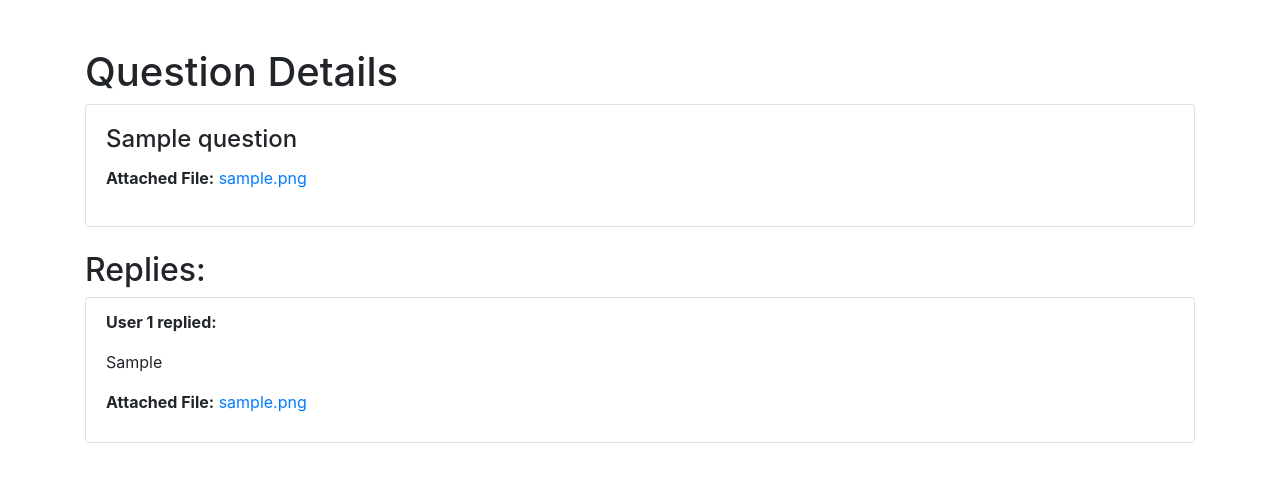
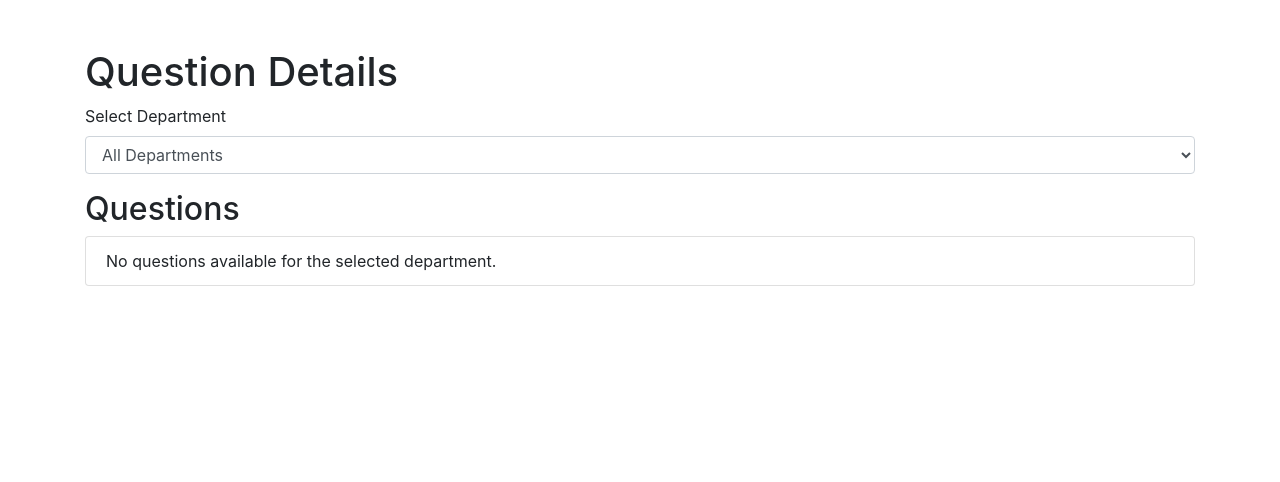
Before and after one commit to rajkumarsain/jansunwaiv2, a Flask app: page /question/1 in a window 1280 px wide. Shown: the part 56-538 px from the top of the page. Run offline with Flask 3, Linux system fonts and the light colour scheme; a user stored in the database is signed in; tables that the repository leaves empty hold one stand-in row (values such as "Sample post"); some libraries are stand-ins or nearby versions.

Commit message:
error after client login, view questions is not working properly

```diff
--- a/app.py
+++ b/app.py
@@ -23,7 +23,6 @@ if not os.path.exists('uploads'):
     os.makedirs('uploads')
 
 # Create User model
-# User model with SQLAlchemy
 class User(db.Model, UserMixin):
     id = db.Column(db.Integer, primary_key=True)
     username = db.Column(db.String(150), unique=True, nullable=False)
@@ -35,6 +34,7 @@ class Question(db.Model):
     id = db.Column(db.Integer, primary_key=True)
     question = db.Column(db.String(500), nullable=False)
     file = db.Column(db.String(200))  # Optional file attachment
+    department_id = db.Column(db.Integer, db.ForeignKey('department.id'), nullable=False)  # Link to Department
 
 # Reply model
 class Reply(db.Model):
@@ -43,6 +43,12 @@ class Reply(db.Model):
     file = db.Column(db.String(200))  # Optional file attachment
     question_id = db.Column(db.Integer, db.ForeignKey('question.id'), nullable=False)
     user_id = db.Column(db.Integer, db.ForeignKey('user.id'), nullable=False)
+#department model
+class Department(db.Model):
+    id = db.Column(db.Integer, primary_key=True)
+    name = db.Column(db.String(100), nullable=False, unique=True)
+    questions = db.relationship('Question', backref='department', lazy=True)
+
 
 def create_default_users():
     # Check if users already exist
@@ -55,6 +61,15 @@ def create_default_users():
         db.session.add(client_user)
 
     db.session.commit()
+
+def create_default_departments():
+    if not Department.query.first():
+        departments = ['DOITC', 'JVVNL', 'DFO', 'PHED']  # Add your department names
+        for name in departments:
+            new_department = Department(name=name)
+            db.session.add(new_department)
+        db.session.commit()
+
 
 # Function to load user based on user_id
 @login_manager.user_loader
@@ -112,18 +127,24 @@ def add_question():
     if not current_user.is_admin:
         return redirect(url_for('user_dashboard'))
 
+    departments = Department.query.all()  # Fetch all departments
+
     if request.method == 'POST':
         question_text = request.form['question']
+        department_id = request.form['department']  # Get selected department
         file = request.files.get('file')
         filename = secure_filename(file.filename) if file else None
+
         if filename:
             file.save(os.path.join(app.config['UPLOAD_FOLDER'], filename))
-        new_question = Question(question=question_text, file=filename)
+
+        new_question = Question(question=question_text, file=filename, department_id=department_id)
         db.session.add(new_question)
         db.session.commit()
+
         return redirect(url_for('admin_dashboard'))
 
-    return render_template('add_question.html')
+    return render_template('add_question.html', departments=departments)
 
 # User routes
 @app.route('/user/dashboard')
@@ -153,6 +174,7 @@ def view_question(question_id):
 
 if __name__ == '__main__':
     with app.app_context():
-        db.create_all()#creates the tables if they dont exist
+        db.create_all()  # Creates the tables if they don't exist
         create_default_users()  # Populate the database with default admin and client users
+        create_default_departments()  # Populate the database with default departments
     app.run(debug=True)
--- a/templates/view_question.html
+++ b/templates/view_question.html
@@ -2,21 +2,36 @@
 {% block content %}
     <h1>Question Details</h1>
 
-    <!-- Display the selected question -->
-    <div class="card mb-4">
-        <div class="card-body">
-            <h4 class="card-title">{{ question.question }}</h4>
+    <!-- Dropdown to select department -->
+    <div class="form-group">
+        <label for="department">Select Department</label>
+        <form method="GET" action="{{ url_for('view_questions_by_department') }}">
+            <select class="form-control" id="department" name="department_id" onchange="this.form.submit()">
+                <option value="all" {% if selected_department_id == "all" %}selected{% endif %}>All Departments</option>
+                {% for department in departments %}
+                    <option value="{{ department.id }}" {% if selected_department_id == department.id %}selected{% endif %}>{{ department.name }}</option>
+                {% endfor %}
+            </select>
+        </form>
+    </div>
+
+    <!-- Display filtered questions -->
+    <h2>Questions</h2>
+    <ul class="list-group mb-4">
+        {% if questions %}
+            {% for question in questions %}
+                <li class="list-group-item">
+                    <h4>{{ question.question }}</h4>
+                    <p><strong>Department:</strong> {{ question.department.name }}</p>
                     {% if question.file %}
                         <p><strong>Attached File:</strong> <a href="{{ url_for('static', filename='uploads/' + question.file) }}" target="_blank">{{ question.file }}</a></p>
                     {% endif %}
-        </div>
-    </div>
 
-    <!-- Display previous replies -->
-    <h2>Replies:</h2>
+                    <!-- Display replies for this question -->
+                    <h5>Replies:</h5>
                     <ul class="list-group mb-4">
-        {% if replies %}
-            {% for reply in replies %}
+                        {% if question.replies %}
+                            {% for reply in question.replies %}
                                 <li class="list-group-item">
                                     <p><strong>User {{ reply.user_id }} replied:</strong></p>
                                     <p>{{ reply.reply }}</p>
@@ -29,21 +44,11 @@
                             <li class="list-group-item">No replies yet.</li>
                         {% endif %}
                     </ul>
-
-    <!-- Form to add a new reply (only visible if the user is not an admin) -->
-    {% if not current_user.is_admin %}
-        <h2 class="mt-4">Add Your Reply:</h2>
-        <form method="POST" enctype="multipart/form-data">
-            <div class="form-group">
-                <label for="reply">Your Reply</label>
-                <textarea class="form-control" id="reply" name="reply" rows="3" required></textarea>
-            </div>
-            <div class="form-group">
-                <label for="file">Attach a File (Optional)</label>
-                <input type="file" class="form-control" id="file" name="file">
-            </div>
-            <button type="submit" class="btn btn-primary">Submit Reply</button>
-        </form>
+                </li>
+            {% endfor %}
+        {% else %}
+            <li class="list-group-item">No questions available for the selected department.</li>
         {% endif %}
+    </ul>
 
 {% endblock %}
```
Also changed, not shown: migrations/versions/3896a0ebd7cd_.py (added, +34 -0 lines), templates/add_question.html (+10 -3 lines), templates/admin_dashboard.html (+9 -0 lines). Lines whose indentation alone changed are shown as unchanged.
